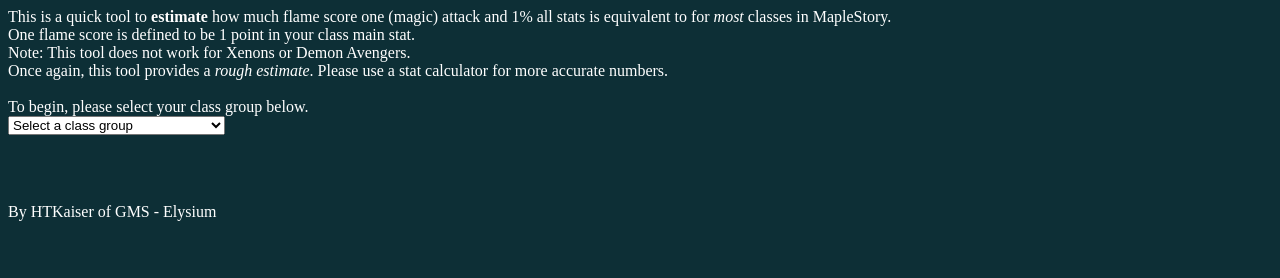
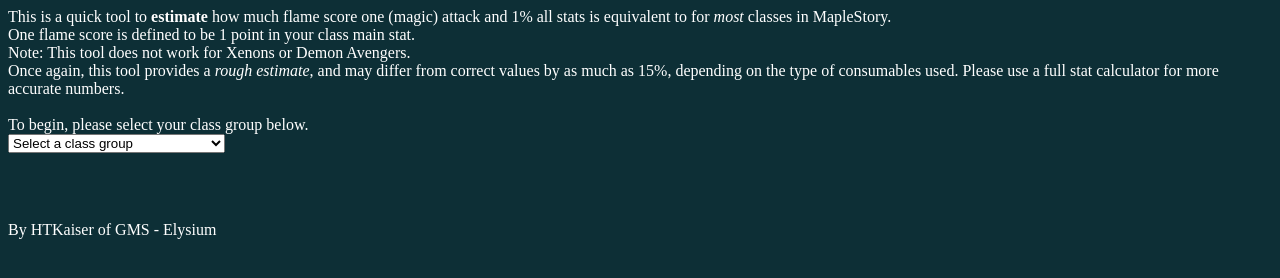
Before and after one commit to HT413/maplestory_flame_score_estimate, a plain HTML site: page index.html in a window 1280 px wide. Drawn offline with Linux system fonts and the light colour scheme.

Commit message:
minor description update

```diff
--- a/index.html
+++ b/index.html
@@ -17,8 +17,10 @@
             <br>
             Note: This tool does not work for Xenons or Demon Avengers.
             <br>
-            Once again, this tool provides a <i>rough estimate</i>. Please use
-            a stat calculator for more accurate numbers.
+            Once again, this tool provides a <i>rough estimate</i>, and may
+            differ from correct values by as much as 15%, depending on the
+            type of consumables used. Please use a full stat calculator for
+            more accurate numbers.
         </div>
         <br>
         <div>
```
